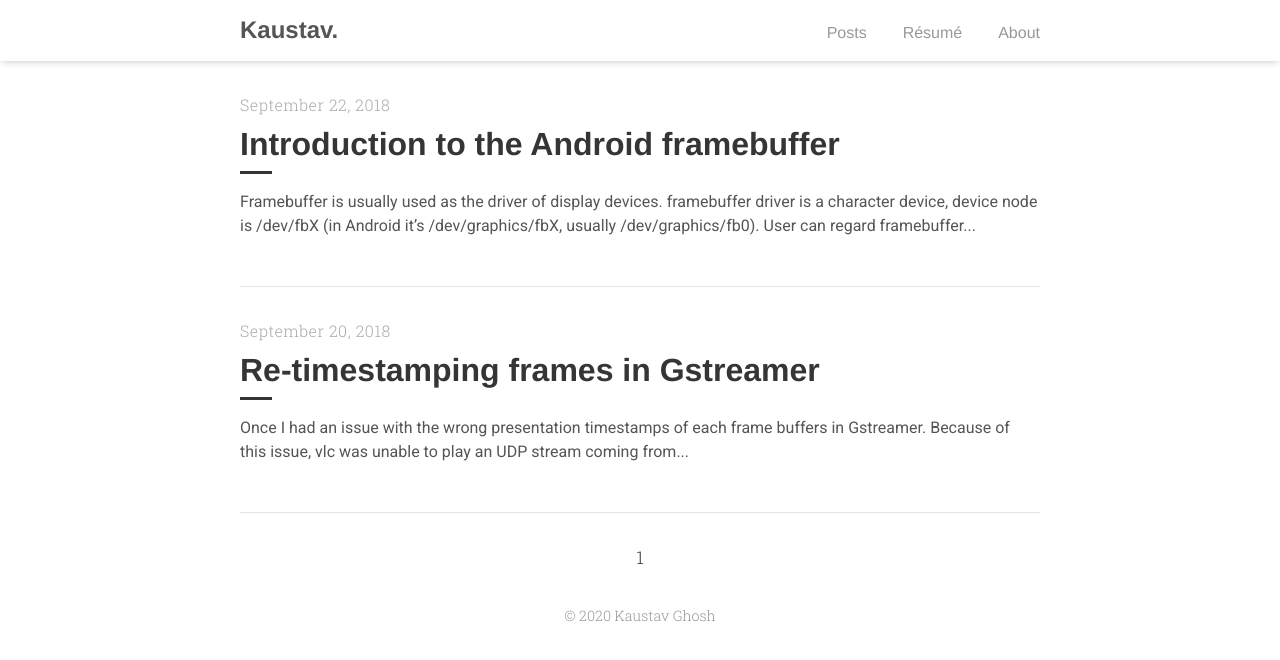
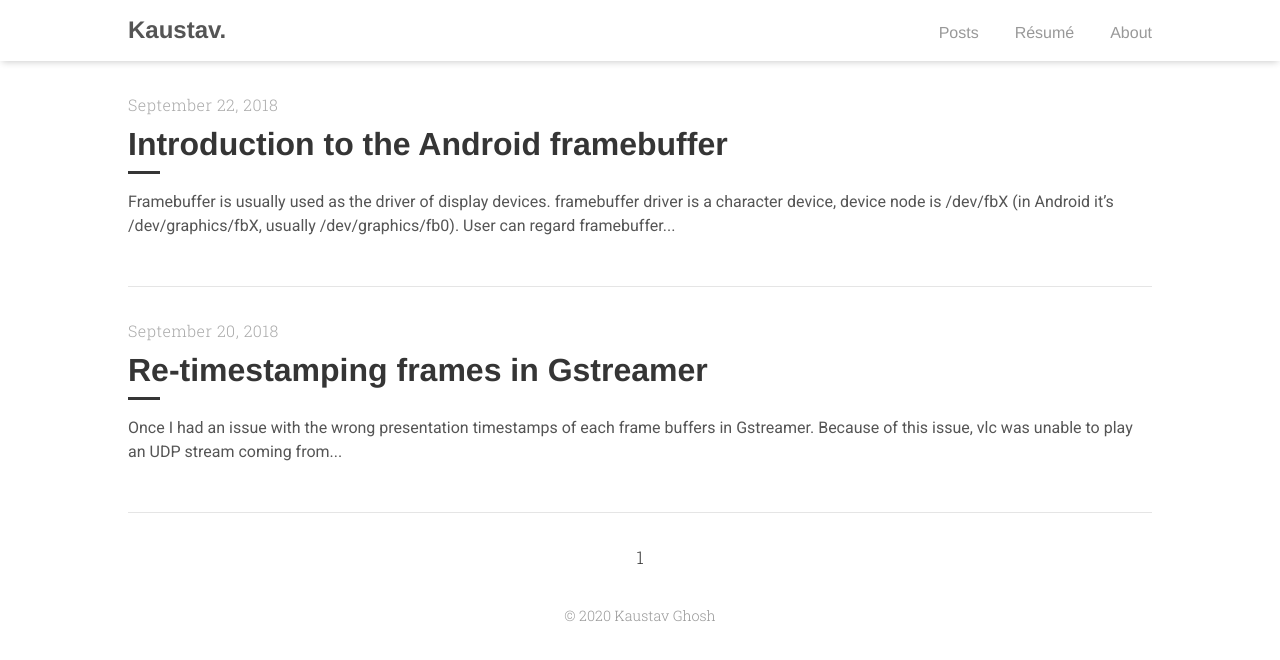
Before and after one commit to kaustav-net/kaustav.net, a Jekyll site: the page built from index.html, in a window 1280 px wide. Shown: the top 660 px of the page. Built offline with Jekyll 4.4.1, drawn with Linux system fonts in a browser that asks for light colours; the list of posts is cut into pages by our own code.

Commit message:
Increase width of the content in desktop mode

```diff
--- a/_sass/tale/_layout.scss
+++ b/_sass/tale/_layout.scss
@@ -9,7 +9,7 @@ footer,
 .nav-container {
   display: block;
   margin: 0 auto;
-  max-width: 800px;
+  // max-width: 800px;
   width: 80%;
 }
 
```
